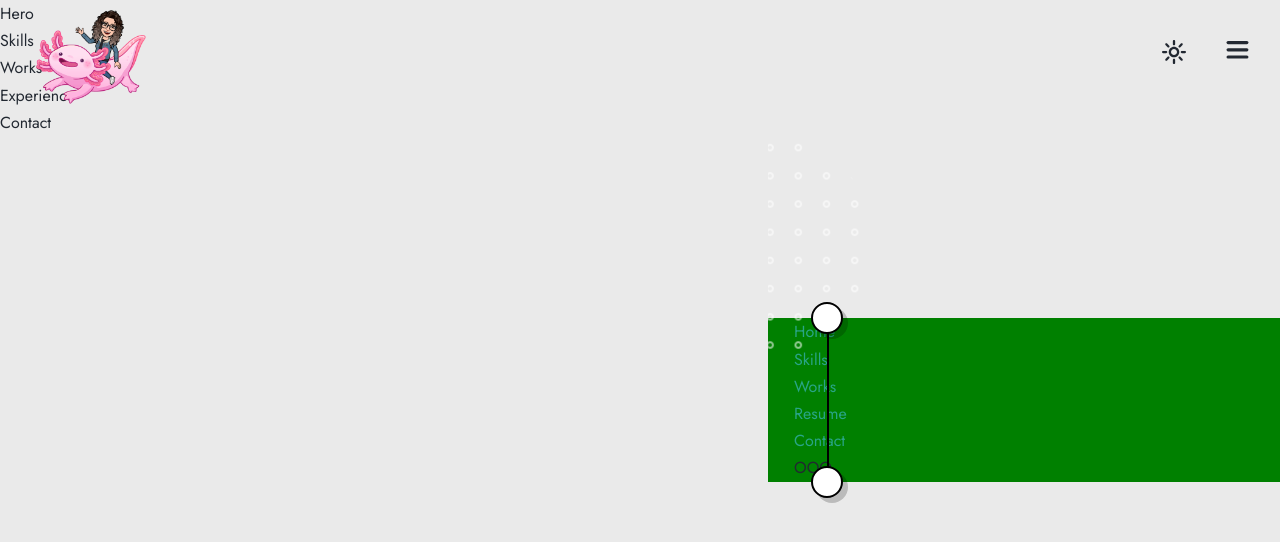
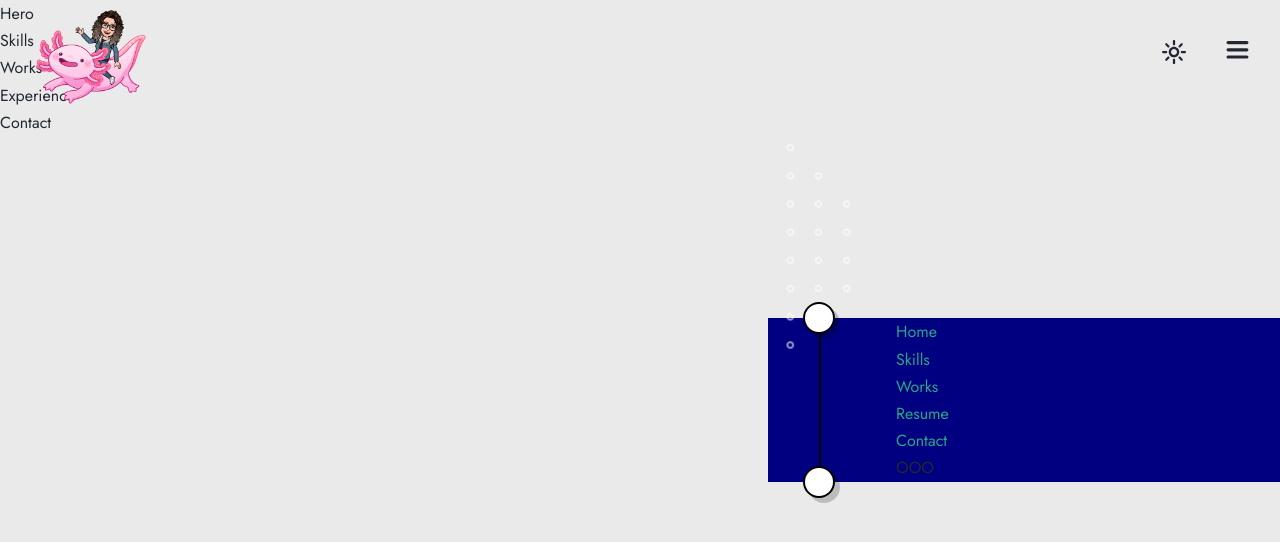
Before and after one commit to pronoia9/lumirise, a React (Vite) app: page / in a window 1280 px wide. Shown: the top 542 px of the page. Built offline with nearby package versions, Linux system fonts and the light colour scheme.

Commit message:
update styles

```diff
--- a/src/components/Navbar.jsx
+++ b/src/components/Navbar.jsx
@@ -1,4 +1,3 @@
-import { useRef, useState } from 'react';
 import { Link } from 'react-router-dom';
 import { keyframes, styled } from 'styled-components';
 import { motion, useCycle } from 'framer-motion';
@@ -11,7 +10,6 @@ import { isDarkTheme, toggleTheme } from '../utils/utils';
 
 export default function Navbar({ theme, setTheme }) {
   const [isOpen, toggleOpen] = useCycle(false, true);
-  const containerRef = useRef(null);
 
   const handleThemeClick = () => { toggleTheme(setTheme); };
   const handleMenuClick = () => { toggleOpen(); };
@@ -44,7 +42,6 @@ export default function Navbar({ theme, setTheme }) {
             <SidebarDots />
           </SidebarLine>
 
-          <SidebarWrapper>
           {/* Links */}
           <Links>
             {sidebarData.links.map((link, index) => (
@@ -59,7 +56,6 @@ export default function Navbar({ theme, setTheme }) {
               <>O</>
             ))}
           </Socials>
-          </SidebarWrapper>
         </SidebarContainer>
         <SidebarBackground variants={sidebarBackgroundMotion} />
       </SidebarMenu>
@@ -139,43 +135,21 @@ const SidebarMenu = styled(motion.nav)`
 `;
 
 const SidebarContainer = styled(motion.div)`
-  /* position: absolute;
-  top: 0;
-  left: 0;
-  width: 100%;
-  height: 100%;
-  display: flex;
-  align-items: center;
-  -webkit-overflow-scrolling: touch;
-  overflow: auto; */
   position: relative;
   width: 100%;
   margin: auto;
   padding: 0 1.5rem;
-  display: flex;
-  flex-direction: row;
-  justify-content: flex-start;
+  padding-left: 25%;
   z-index: 1;
 
-  background-color: green;
-`;
-
-const SidebarWrapper = styled(motion.div)``;
-
-const Links = styled.div`
-  display: flex;
-  flex-direction: column;
-`;
-
-const Socials = styled.div`
-  display: flex;
-  flex-direction: row;
+  background-color: navy;
 `;
 
 const SidebarLine = styled.div`
-  position: relative;
-  left: 7.5%;
+  position: absolute;
+  left: 10%;
   width: 2px;
+  height: 100%;
   background: ${({ theme }) => theme.lineBorder};
   pointer-events: none;
   isolation: isolate;
@@ -210,6 +184,16 @@ const SidebarDots = styled.div`
   z-index: -1;
 `;
 
+const Links = styled.div`
+  display: flex;
+  flex-direction: column;
+`;
+
+const Socials = styled.div`
+  display: flex;
+  flex-direction: row;
+`;
+
 const SidebarBackground = styled(motion.div)`
   position: absolute;
   top: 0;
```
Lines whose indentation alone changed are shown as unchanged.
